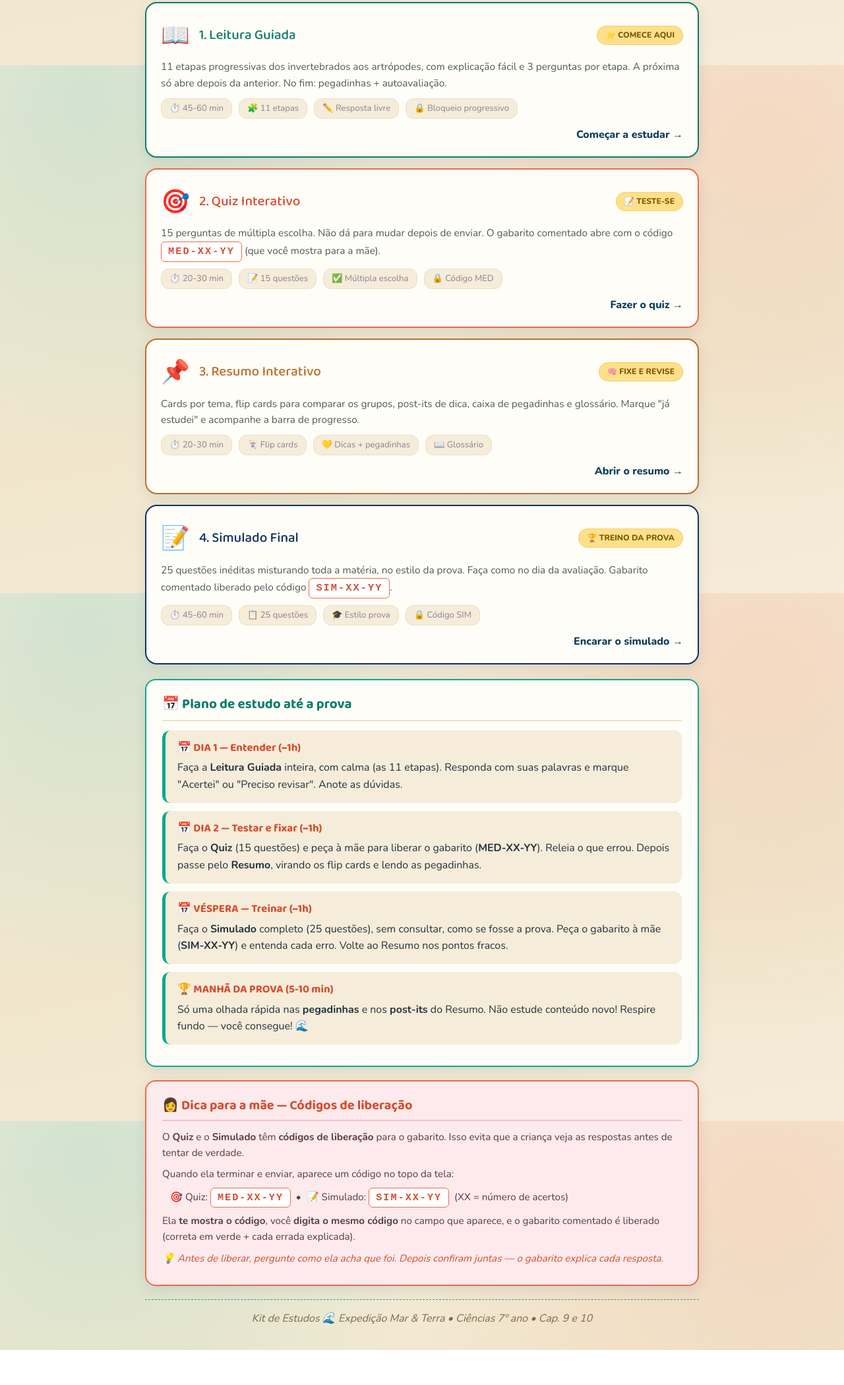
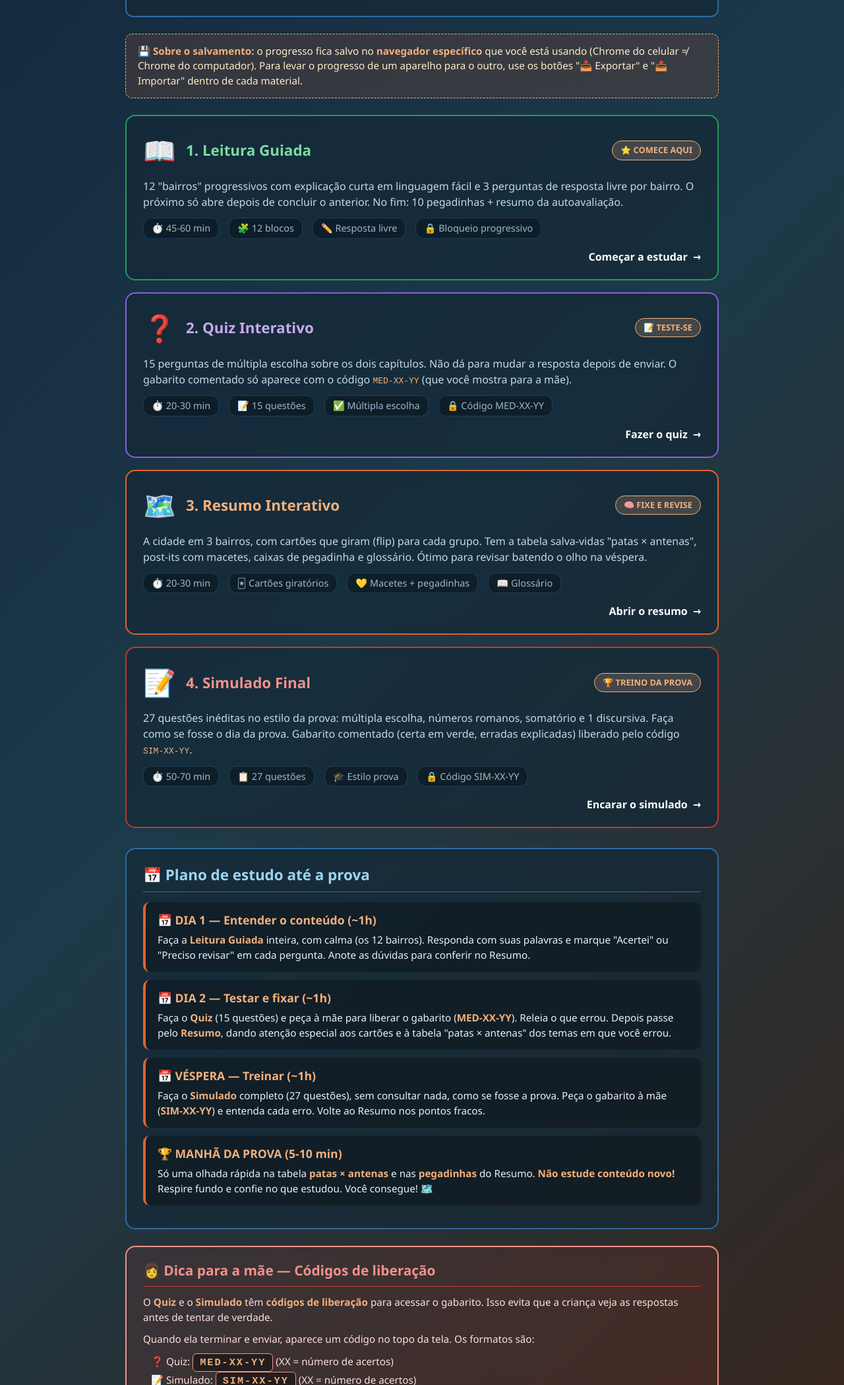
Before and after one commit to anaapcv-ui/ciencias-7ano-cap9-10, a plain HTML site: page index.html in a window 1280 px wide. Shown: the part 701-2800 px from the top of the page at 66% size. Before the commit the page ends 2747 px from the top, so only its background shows below. Drawn offline with nearby package versions, Linux system fonts and the light colour scheme.

Commit message:
Update index.html

```diff
--- a/index.html
+++ b/index.html
@@ -3,119 +3,189 @@
 <head>
 <meta charset="UTF-8">
 <meta name="viewport" content="width=device-width, initial-scale=1.0">
-<title>🌊 Expedição Mar & Terra — Kit de Estudos Ciências 7º ano</title>
-<link href="https://fonts.googleapis.com/css2?family=Baloo+2:wght@500;600;700;800&family=Nunito:wght@400;600;700;800&display=swap" rel="stylesheet">
+<title>🗺️ Bairros dos Invertebrados — Kit de Estudos Ciências 7º ano</title>
 <style>
   *{box-sizing:border-box;margin:0;padding:0;}
-  :root{--mar-fundo:#0b3d5c;--mar:#0e7c6b;--mar-claro:#13a58e;--coral:#ef6a4b;--coral-d:#d64d30;--azul:#12325e;--areia:#f5ecd9;--areia2:#ece0c6;--texto:#22323d;--amarelo:#ffe08a;--vermelho:#d64430;--terra:#b6702f;}
-  body{font-family:'Nunito','Segoe UI',sans-serif;color:var(--texto);line-height:1.6;padding:18px;
-    background:radial-gradient(circle at 10% 6%,rgba(19,165,142,.16),transparent 40%),radial-gradient(circle at 90% 12%,rgba(239,106,75,.14),transparent 42%),linear-gradient(170deg,#f7efdd,#f1e6cd 60%,#f5ecd9);background-attachment:fixed;min-height:100vh;}
-  .wrap{max-width:840px;margin:0 auto;}
-  h1,h2,h3{font-family:'Baloo 2',cursive;}
-  .capa{background:linear-gradient(135deg,var(--mar-fundo),var(--mar) 65%,var(--mar-claro));color:#fff;border-radius:24px;padding:34px 26px;text-align:center;position:relative;overflow:hidden;box-shadow:0 14px 36px rgba(11,61,92,.4);margin-bottom:22px;border:3px solid #0a2f47;}
-  .capa::after{content:"";position:absolute;left:0;right:0;bottom:-2px;height:30px;background:radial-gradient(circle at 12px -6px,transparent 12px,var(--areia) 13px) repeat-x;background-size:24px 30px;}
-  .badge{display:inline-block;background:rgba(0,0,0,.25);border:1px solid rgba(255,255,255,.4);color:#fff;font-weight:800;letter-spacing:1.5px;font-size:.74em;padding:6px 16px;border-radius:20px;margin-bottom:12px;}
-  .capa h1{font-size:2.2em;text-shadow:0 2px 12px rgba(0,0,0,.4);}
-  .capa .sub{color:#eafff8;font-size:1.1em;margin-top:6px;}
-  .capa .narr{color:#dff6ef;font-style:italic;margin-top:14px;border-top:1px dashed rgba(255,255,255,.4);padding-top:12px;font-size:.96em;}
-  .intro{background:#fffdf7;border:2px solid var(--mar);border-radius:16px;padding:20px 24px;margin-bottom:18px;box-shadow:0 6px 20px rgba(11,61,92,.1);}
-  .intro h2{color:var(--mar-fundo);font-size:1.3em;margin-bottom:10px;}
-  .intro p{margin-bottom:8px;}.intro b{color:var(--coral-d);}
-  .aviso{background:#fdf1d8;border:1.5px dashed #e0a020;border-radius:10px;padding:14px 18px;margin-bottom:20px;color:#6b4e00;font-size:.93em;}
-  .materiais{display:grid;gap:16px;margin-bottom:22px;}
-  .cardm{background:#fffdf7;border:2.5px solid;border-radius:18px;padding:20px 22px;text-decoration:none;color:var(--texto);display:block;transition:.25s;box-shadow:0 6px 20px rgba(11,61,92,.1);}
-  .cardm:hover{transform:translateY(-4px);box-shadow:0 12px 30px rgba(11,61,92,.22);}
-  .c1{border-color:var(--mar);}.c1 .tt{color:var(--mar);}
-  .c2{border-color:var(--coral);}.c2 .tt{color:var(--coral-d);}
-  .c3{border-color:var(--terra);}.c3 .tt{color:var(--terra);}
-  .c4{border-color:var(--azul);}.c4 .tt{color:var(--azul);}
-  .cab{display:flex;align-items:center;gap:14px;margin-bottom:8px;flex-wrap:wrap;}
-  .ic{font-size:2.2em;}.tt{font-family:'Baloo 2';font-size:1.3em;flex:1;min-width:180px;}
-  .etq{background:var(--amarelo);color:#7a5600;padding:4px 12px;border-radius:14px;font-size:.76em;font-weight:800;border:1px solid #f0cf6a;}
-  .desc{color:#4f5a5a;font-size:.96em;margin-bottom:10px;}
-  .info{display:flex;gap:10px;flex-wrap:wrap;font-size:.82em;color:#8a8195;}
-  .info span{background:var(--areia);padding:4px 12px;border-radius:12px;border:1px solid var(--areia2);}
-  .acessar{margin-top:12px;font-weight:800;text-align:right;color:var(--mar-fundo);}
-  .acessar::after{content:" →";}
-  .crono{background:#fffdf7;border:2px solid var(--mar-claro);border-radius:16px;padding:20px 24px;margin-bottom:20px;box-shadow:0 6px 20px rgba(11,61,92,.1);}
-  .crono h2{color:var(--mar);font-size:1.3em;margin-bottom:14px;border-bottom:2px solid var(--areia2);padding-bottom:6px;}
-  .dia{background:var(--areia);border-radius:12px;padding:14px 18px;margin-bottom:12px;border-left:5px solid var(--mar-claro);}
-  .dia b.t{color:var(--coral-d);display:block;font-family:'Baloo 2';font-size:1.05em;margin-bottom:4px;}
-  .mae{background:#fdeaec;border:2px solid var(--coral);border-radius:16px;padding:20px 24px;margin-bottom:20px;box-shadow:0 6px 20px rgba(11,61,92,.1);}
-  .mae h2{color:var(--coral-d);font-size:1.25em;margin-bottom:12px;border-bottom:2px solid #f3c2cb;padding-bottom:6px;}
-  .mae p{margin-bottom:8px;font-size:.95em;color:#5a3a42;}
-  .cod{display:inline-block;background:#fff;border:1px solid var(--coral);border-radius:6px;padding:2px 10px;font-family:'Courier New',monospace;color:var(--coral-d);font-weight:800;letter-spacing:2px;}
-  .rodape{text-align:center;color:#7a6a4c;font-style:italic;padding:16px;border-top:1px dashed var(--mar-claro);margin-top:10px;}
-  @media(max-width:560px){.capa h1{font-size:1.6em;}.tt{font-size:1.1em;}}
+  body{font-family:'Segoe UI',Tahoma,sans-serif;background:linear-gradient(135deg,#12233a 0%,#1c3a4a 50%,#3a2418 100%);color:#eaf0fa;min-height:100vh;padding:20px;line-height:1.5;}
+  .container{max-width:900px;margin:0 auto;}
+  .capa{background:linear-gradient(135deg,#0f5f7d 0%,#2e6ba3 45%,#e0632c 100%);border:3px solid #f2b07d;border-radius:20px;padding:40px 30px;text-align:center;box-shadow:0 0 40px rgba(224,99,44,.35);margin-bottom:25px;position:relative;overflow:hidden;}
+  .capa::before{content:"🗺️";position:absolute;font-size:220px;opacity:.08;right:-30px;top:-40px;transform:rotate(15deg);}
+  .capa .badge-mat{display:inline-block;background:rgba(255,255,255,.2);color:#fff;font-size:.8em;font-weight:800;letter-spacing:2px;padding:5px 16px;border-radius:20px;position:relative;margin-bottom:14px;}
+  .capa h1{font-size:2.4em;color:#fff;text-shadow:0 0 15px rgba(242,176,125,.7),0 2px 6px rgba(0,0,0,.3);position:relative;margin-bottom:10px;}
+  .capa .sub{color:#eef3fb;font-size:1.15em;position:relative;margin-bottom:15px;}
+  .capa .narr{color:#fff3db;font-size:1em;font-style:italic;position:relative;border-top:1px dashed rgba(255,255,255,.5);padding-top:12px;margin-top:12px;}
+  .intro{background:rgba(20,40,55,.7);border:2px solid #2e6ba3;border-radius:12px;padding:20px 25px;margin-bottom:25px;backdrop-filter:blur(10px);}
+  .intro h2{color:#9dd4f5;font-size:1.3em;margin-bottom:10px;}
+  .intro p{margin-bottom:8px;}
+  .intro b{color:#f2b07d;}
+  .aviso{background:rgba(224,99,44,.15);border:1.5px dashed #f2b07d;border-radius:10px;padding:14px 18px;margin-bottom:25px;color:#fdeccb;font-size:.95em;}
+  .aviso b{color:#f2b07d;}
+  .materiais{display:grid;grid-template-columns:1fr;gap:18px;margin-bottom:30px;}
+  .card-material{background:rgba(20,40,55,.7);border:2.5px solid;border-radius:15px;padding:22px 25px;text-decoration:none;color:#eaf0fa;display:block;transition:all .3s;position:relative;overflow:hidden;backdrop-filter:blur(10px);}
+  .card-material:hover{transform:translateY(-5px);box-shadow:0 8px 30px rgba(46,107,163,.5);}
+  .card-material::before{content:"";position:absolute;top:0;left:-100%;width:100%;height:100%;background:linear-gradient(90deg,transparent,rgba(255,255,255,.1),transparent);transition:left .6s;}
+  .card-material:hover::before{left:100%;}
+  .card-1{border-color:#1f9d55;} .card-1 .card-titulo{color:#7bdca0;} .card-1:hover{border-color:#c8f3d8;}
+  .card-2{border-color:#8b5fd6;} .card-2 .card-titulo{color:#c9a8ec;} .card-2:hover{border-color:#e6d5f7;}
+  .card-3{border-color:#e0632c;} .card-3 .card-titulo{color:#f2b07d;} .card-3:hover{border-color:#ffe7b8;}
+  .card-4{border-color:#c0392b;} .card-4 .card-titulo{color:#f0928a;} .card-4:hover{border-color:#fbd5d0;}
+  .card-cabecalho{display:flex;align-items:center;gap:15px;margin-bottom:12px;flex-wrap:wrap;}
+  .card-icone{font-size:2.5em;flex-shrink:0;}
+  .card-titulo{font-size:1.4em;font-weight:900;margin:0;flex:1;min-width:200px;}
+  .card-etiqueta{background:rgba(242,176,125,.2);color:#f2b07d;padding:4px 12px;border-radius:15px;font-size:.8em;border:1px solid #f2b07d;font-weight:700;flex-shrink:0;}
+  .card-descricao{color:#c6d8ea;font-size:1em;margin-bottom:12px;line-height:1.5;}
+  .card-info{display:flex;gap:15px;flex-wrap:wrap;font-size:.9em;color:#9db8cf;}
+  .card-info span{background:rgba(0,0,0,.3);padding:4px 12px;border-radius:12px;border:1px solid rgba(46,107,163,.4);}
+  .card-acessar{margin-top:15px;color:#fff;font-weight:700;text-align:right;font-size:1em;}
+  .card-acessar::after{content:" →";margin-left:4px;transition:margin .3s;}
+  .card-material:hover .card-acessar::after{margin-left:12px;}
+  .cronograma{background:rgba(20,40,55,.7);border:2px solid #2e6ba3;border-radius:15px;padding:22px 25px;margin-bottom:25px;backdrop-filter:blur(10px);}
+  .cronograma h2{color:#9dd4f5;font-size:1.4em;margin-bottom:15px;border-bottom:1px solid #2e6ba3;padding-bottom:8px;}
+  .dia{background:rgba(0,0,0,.3);border-radius:10px;padding:14px 18px;margin-bottom:12px;border-left:4px solid #e0632c;}
+  .dia-titulo{color:#f2b07d;font-weight:900;font-size:1.1em;margin-bottom:6px;}
+  .dia-conteudo{color:#eaf0fa;font-size:.95em;}
+  .dia-conteudo b{color:#f2b07d;}
+  .dica-mae{background:rgba(192,57,43,.12);border:2px solid #f0928a;border-radius:15px;padding:20px 25px;margin-bottom:25px;backdrop-filter:blur(10px);}
+  .dica-mae h2{color:#f0928a;font-size:1.3em;margin-bottom:12px;border-bottom:1px solid #c0392b;padding-bottom:8px;}
+  .dica-mae p{color:#fbe0dc;margin-bottom:10px;font-size:.95em;}
+  .dica-mae b{color:#f2b07d;}
+  .dica-mae .codigo{display:inline-block;background:rgba(0,0,0,.4);border:1px solid #f0928a;border-radius:6px;padding:2px 10px;font-family:'Courier New',monospace;color:#f2b07d;font-weight:700;letter-spacing:2px;}
+  .rodape{text-align:center;color:#9dd4f5;font-style:italic;padding:20px;border-top:1px dashed #2e6ba3;margin-top:20px;}
+  @media(max-width:600px){.capa h1{font-size:1.6em;}.card-titulo{font-size:1.15em;}.card-icone{font-size:2em;}}
 </style>
 </head>
 <body>
-<div class="wrap">
+<div class="container">
 
   <div class="capa">
-    <div class="badge">CIÊNCIAS · 7º ANO · COLÉGIO CORAÇÃO FELIZ</div>
-    <h1>🌊 Expedição Mar &amp; Terra</h1>
-    <div class="sub">Kit de Estudos — Avaliação Mensal 1 (Capítulos 9 e 10)</div>
-    <div class="narr">Bem-vindo(a) à expedição, jovem aprendiz! Vamos mergulhar do fundo do mar (esponjas e águas-vivas) até a terra firme (vermes, insetos e aranhas). Siga a ordem dos 4 materiais e chegue firme no dia da prova! ⛵🏝️</div>
+    <div class="badge-mat">CIÊNCIAS · 7º ANO · MENSAL</div>
+    <h1>🗺️ Bairros dos Invertebrados</h1>
+    <div class="sub">Kit de Estudos — Moluscos, Anelídeos e Artrópodes</div>
+    <div class="narr">Bem-vindo(a), jovem aprendiz! Nesta cidade, cada grupo de invertebrado mora em um bairro: a 🐚 Vila Concha (moluscos), a 🪱 Rua dos Anéis (anelídeos) e o 🦾 Bairro Blindado (artrópodes). Passeie pelos 4 materiais e aprenda a reconhecer quem é quem — sem cair em nenhuma pegadinha! 🔍</div>
   </div>
 
   <div class="intro">
-    <h2>🔎 O que cai na prova</h2>
-    <p>📗 <b>Capítulo 9 — Invertebrados:</b> poríferos (esponjas), cnidários (águas-vivas, corais) e vermes (platelmintos e nematoides), com as verminoses e sua prevenção.</p>
-    <p>📙 <b>Capítulo 10 — Artrópodes:</b> características gerais (exoesqueleto, muda) e os grupos: insetos, aracnídeos, crustáceos e miriápodes. <i>(Equinodermos não entram nesta prova.)</i></p>
-    <p>São <b>4 materiais</b> que se completam. Faça na ordem: 1️⃣ Leitura Guiada, 2️⃣ Quiz, 3️⃣ Resumo, 4️⃣ Simulado.</p>
+    <h2>📜 O que cai na prova</h2>
+    <p>A prova cobre <b>dois capítulos</b> do livro Callis Ciências 7 (Livro 1):</p>
+    <p>🐚 <b>Capítulo 9 — Moluscos e Anelídeos:</b> características e classificação dos moluscos (gastrópodes, bivalves, cefalópodes), pérola e importância; os anelídeos (metâmeros, respiração cutânea), os 3 tipos (oligoquetas, aquetas/sanguessugas, poliquetas) e a importância da minhoca.</p>
+    <p>🦾 <b>Capítulo 10 — Artrópodes (só a parte de artrópodes):</b> características gerais (exoesqueleto, quitina, muda/ecdise), os 5 grupos (insetos, aracnídeos, crustáceos, quilópodes e diplópodes), desenvolvimento dos insetos e as relações com o ambiente e com o ser humano (polinizadores, pragas, parasitas e o vetor <i>Aedes aegypti</i>). <b>Não entram os equinodermos.</b></p>
+    <p>São <b>4 materiais</b> que se completam. Faça na ordem: 1️⃣ <b>Leitura Guiada</b> (entender), 2️⃣ <b>Quiz</b> (testar), 3️⃣ <b>Resumo</b> (fixar e revisar), 4️⃣ <b>Simulado</b> (treinar como na prova).</p>
   </div>
 
-  <div class="aviso">💾 <b>Sobre o salvamento:</b> o progresso fica salvo no <b>navegador que você está usando</b> (Chrome do celular ≠ Chrome do computador). Para levar o progresso de um aparelho para outro, use os botões <b>📥 Exportar</b> e <b>📤 Importar</b> dentro de cada material.</div>
+  <div class="aviso">
+    💾 <b>Sobre o salvamento:</b> o progresso fica salvo no <b>navegador específico</b> que você está usando (Chrome do celular ≠ Chrome do computador). Para levar o progresso de um aparelho para o outro, use os botões "📥 Exportar" e "📤 Importar" dentro de cada material.
+  </div>
 
   <div class="materiais">
-    <a href="ciencias_leitura_guiada.html" class="cardm c1">
-      <div class="cab"><div class="ic">📖</div><div class="tt">1. Leitura Guiada</div><div class="etq">⭐ COMECE AQUI</div></div>
-      <div class="desc">11 etapas progressivas dos invertebrados aos artrópodes, com explicação fácil e 3 perguntas por etapa. A próxima só abre depois da anterior. No fim: pegadinhas + autoavaliação.</div>
-      <div class="info"><span>⏱️ 45-60 min</span><span>🧩 11 etapas</span><span>✏️ Resposta livre</span><span>🔒 Bloqueio progressivo</span></div>
-      <div class="acessar">Começar a estudar</div>
+
+    <a href="ciencias_leitura_guiada.html" class="card-material card-1">
+      <div class="card-cabecalho">
+        <div class="card-icone">📖</div>
+        <div class="card-titulo">1. Leitura Guiada</div>
+        <div class="card-etiqueta">⭐ COMECE AQUI</div>
+      </div>
+      <div class="card-descricao">
+        12 "bairros" progressivos com explicação curta em linguagem fácil e 3 perguntas de resposta livre por bairro. O próximo só abre depois de concluir o anterior. No fim: 10 pegadinhas + resumo da autoavaliação.
+      </div>
+      <div class="card-info">
+        <span>⏱️ 45-60 min</span><span>🧩 12 blocos</span><span>✏️ Resposta livre</span><span>🔒 Bloqueio progressivo</span>
+      </div>
+      <div class="card-acessar">Começar a estudar</div>
     </a>
 
-    <a href="ciencias_quiz.html" class="cardm c2">
-      <div class="cab"><div class="ic">🎯</div><div class="tt">2. Quiz Interativo</div><div class="etq">📝 TESTE-SE</div></div>
-      <div class="desc">15 perguntas de múltipla escolha. Não dá para mudar depois de enviar. O gabarito comentado abre com o código <span class="cod">MED-XX-YY</span> (que você mostra para a mãe).</div>
-      <div class="info"><span>⏱️ 20-30 min</span><span>📝 15 questões</span><span>✅ Múltipla escolha</span><span>🔒 Código MED</span></div>
-      <div class="acessar">Fazer o quiz</div>
+    <a href="ciencias_quiz.html" class="card-material card-2">
+      <div class="card-cabecalho">
+        <div class="card-icone">❓</div>
+        <div class="card-titulo">2. Quiz Interativo</div>
+        <div class="card-etiqueta">📝 TESTE-SE</div>
+      </div>
+      <div class="card-descricao">
+        15 perguntas de múltipla escolha sobre os dois capítulos. Não dá para mudar a resposta depois de enviar. O gabarito comentado só aparece com o código <span style="font-family:monospace;color:#f2b07d">MED-XX-YY</span> (que você mostra para a mãe).
+      </div>
+      <div class="card-info">
+        <span>⏱️ 20-30 min</span><span>📝 15 questões</span><span>✅ Múltipla escolha</span><span>🔒 Código MED-XX-YY</span>
+      </div>
+      <div class="card-acessar">Fazer o quiz</div>
     </a>
 
-    <a href="ciencias_resumo.html" class="cardm c3">
-      <div class="cab"><div class="ic">📌</div><div class="tt">3. Resumo Interativo</div><div class="etq">🧠 FIXE E REVISE</div></div>
-      <div class="desc">Cards por tema, flip cards para comparar os grupos, post-its de dica, caixa de pegadinhas e glossário. Marque "já estudei" e acompanhe a barra de progresso.</div>
-      <div class="info"><span>⏱️ 20-30 min</span><span>🃏 Flip cards</span><span>💛 Dicas + pegadinhas</span><span>📖 Glossário</span></div>
-      <div class="acessar">Abrir o resumo</div>
+    <a href="ciencias_resumo.html" class="card-material card-3">
+      <div class="card-cabecalho">
+        <div class="card-icone">🗺️</div>
+        <div class="card-titulo">3. Resumo Interativo</div>
+        <div class="card-etiqueta">🧠 FIXE E REVISE</div>
+      </div>
+      <div class="card-descricao">
+        A cidade em 3 bairros, com cartões que giram (flip) para cada grupo. Tem a tabela salva-vidas "patas × antenas", post-its com macetes, caixas de pegadinha e glossário. Ótimo para revisar batendo o olho na véspera.
+      </div>
+      <div class="card-info">
+        <span>⏱️ 20-30 min</span><span>🃏 Cartões giratórios</span><span>💛 Macetes + pegadinhas</span><span>📖 Glossário</span>
+      </div>
+      <div class="card-acessar">Abrir o resumo</div>
     </a>
 
-    <a href="ciencias_simulado.html" class="cardm c4">
-      <div class="cab"><div class="ic">📝</div><div class="tt">4. Simulado Final</div><div class="etq">🏆 TREINO DA PROVA</div></div>
-      <div class="desc">25 questões inéditas misturando toda a matéria, no estilo da prova. Faça como no dia da avaliação. Gabarito comentado liberado pelo código <span class="cod">SIM-XX-YY</span>.</div>
-      <div class="info"><span>⏱️ 45-60 min</span><span>📋 25 questões</span><span>🎓 Estilo prova</span><span>🔒 Código SIM</span></div>
-      <div class="acessar">Encarar o simulado</div>
+    <a href="ciencias_simulado.html" class="card-material card-4">
+      <div class="card-cabecalho">
+        <div class="card-icone">📝</div>
+        <div class="card-titulo">4. Simulado Final</div>
+        <div class="card-etiqueta">🏆 TREINO DA PROVA</div>
+      </div>
+      <div class="card-descricao">
+        27 questões inéditas no estilo da prova: múltipla escolha, números romanos, somatório e 1 discursiva. Faça como se fosse o dia da prova. Gabarito comentado (certa em verde, erradas explicadas) liberado pelo código <span style="font-family:monospace;color:#f2b07d">SIM-XX-YY</span>.
+      </div>
+      <div class="card-info">
+        <span>⏱️ 50-70 min</span><span>📋 27 questões</span><span>🎓 Estilo prova</span><span>🔒 Código SIM-XX-YY</span>
+      </div>
+      <div class="card-acessar">Encarar o simulado</div>
     </a>
+
   </div>
 
-  <div class="crono">
+  <div class="cronograma">
     <h2>📅 Plano de estudo até a prova</h2>
-    <div class="dia"><b class="t">📅 DIA 1 — Entender (~1h)</b>Faça a <b>Leitura Guiada</b> inteira, com calma (as 11 etapas). Responda com suas palavras e marque "Acertei" ou "Preciso revisar". Anote as dúvidas.</div>
-    <div class="dia"><b class="t">📅 DIA 2 — Testar e fixar (~1h)</b>Faça o <b>Quiz</b> (15 questões) e peça à mãe para liberar o gabarito (<b>MED-XX-YY</b>). Releia o que errou. Depois passe pelo <b>Resumo</b>, virando os flip cards e lendo as pegadinhas.</div>
-    <div class="dia"><b class="t">📅 VÉSPERA — Treinar (~1h)</b>Faça o <b>Simulado</b> completo (25 questões), sem consultar, como se fosse a prova. Peça o gabarito à mãe (<b>SIM-XX-YY</b>) e entenda cada erro. Volte ao Resumo nos pontos fracos.</div>
-    <div class="dia"><b class="t">🏆 MANHÃ DA PROVA (5-10 min)</b>Só uma olhada rápida nas <b>pegadinhas</b> e nos <b>post-its</b> do Resumo. Não estude conteúdo novo! Respire fundo — você consegue! 🌊</div>
+
+    <div class="dia">
+      <div class="dia-titulo">📅 DIA 1 — Entender o conteúdo (~1h)</div>
+      <div class="dia-conteudo">
+        Faça a <b>Leitura Guiada</b> inteira, com calma (os 12 bairros). Responda com suas palavras e marque "Acertei" ou "Preciso revisar" em cada pergunta. Anote as dúvidas para conferir no Resumo.
+      </div>
+    </div>
+
+    <div class="dia">
+      <div class="dia-titulo">📅 DIA 2 — Testar e fixar (~1h)</div>
+      <div class="dia-conteudo">
+        Faça o <b>Quiz</b> (15 questões) e peça à mãe para liberar o gabarito (<b>MED-XX-YY</b>). Releia o que errou. Depois passe pelo <b>Resumo</b>, dando atenção especial aos cartões e à tabela "patas × antenas" dos temas em que você errou.
+      </div>
+    </div>
+
+    <div class="dia">
+      <div class="dia-titulo">📅 VÉSPERA — Treinar (~1h)</div>
+      <div class="dia-conteudo">
+        Faça o <b>Simulado</b> completo (27 questões), sem consultar nada, como se fosse a prova. Peça o gabarito à mãe (<b>SIM-XX-YY</b>) e entenda cada erro. Volte ao Resumo nos pontos fracos.
+      </div>
+    </div>
+
+    <div class="dia">
+      <div class="dia-titulo">🏆 MANHÃ DA PROVA (5-10 min)</div>
+      <div class="dia-conteudo">
+        Só uma olhada rápida na tabela <b>patas × antenas</b> e nas <b>pegadinhas</b> do Resumo. <b>Não estude conteúdo novo!</b> Respire fundo e confie no que estudou. Você consegue! 🗺️
+      </div>
+    </div>
   </div>
 
-  <div class="mae">
+  <div class="dica-mae">
     <h2>👩 Dica para a mãe — Códigos de liberação</h2>
-    <p>O <b>Quiz</b> e o <b>Simulado</b> têm <b>códigos de liberação</b> para o gabarito. Isso evita que a criança veja as respostas antes de tentar de verdade.</p>
-    <p>Quando ela terminar e enviar, aparece um código no topo da tela:</p>
-    <p style="margin-left:12px">🎯 Quiz: <span class="cod">MED-XX-YY</span> &nbsp;•&nbsp; 📝 Simulado: <span class="cod">SIM-XX-YY</span> &nbsp;(XX = número de acertos)</p>
-    <p>Ela <b>te mostra o código</b>, você <b>digita o mesmo código</b> no campo que aparece, e o gabarito comentado é liberado (correta em verde + cada errada explicada).</p>
-    <p style="font-style:italic;color:var(--coral-d);">💡 Antes de liberar, pergunte como ela acha que foi. Depois confiram juntas — o gabarito explica cada resposta.</p>
+    <p>O <b>Quiz</b> e o <b>Simulado</b> têm <b>códigos de liberação</b> para acessar o gabarito. Isso evita que a criança veja as respostas antes de tentar de verdade.</p>
+    <p>Quando ela terminar e enviar, aparece um código no topo da tela. Os formatos são:</p>
+    <p style="margin-left:12px">❓ Quiz: <span class="codigo">MED-XX-YY</span> (XX = número de acertos)<br>
+    📝 Simulado: <span class="codigo">SIM-XX-YY</span> (XX = número de acertos)</p>
+    <p>Ela <b>te mostra o código</b>, você <b>digita o mesmo código</b> no campo que aparece, e o gabarito comentado é liberado. As respostas dela ficam travadas — não dá para mudar depois de enviar.</p>
+    <p style="margin-top:10px;font-style:italic;color:#fbb;">💡 <b>Sugestão:</b> antes de liberar, pergunte como ela acha que foi. Depois confiram juntas — o gabarito explica a resposta certa <b>e</b> por que cada errada está errada. A questão discursiva do simulado (nº 27) tem uma <b>resposta-modelo</b> para você comparar.</p>
   </div>
 
-  <div class="rodape">Kit de Estudos 🌊 Expedição Mar &amp; Terra • Ciências 7º ano • Cap. 9 e 10</div>
+  <div class="rodape">
+    🗺️ Que cada bairro dos invertebrados fique claro na memória e que nenhuma pegadinha te pegue de surpresa. Bons estudos, jovem aprendiz! 💚🪱🦾
+  </div>
+
 </div>
 </body>
 </html>
```
